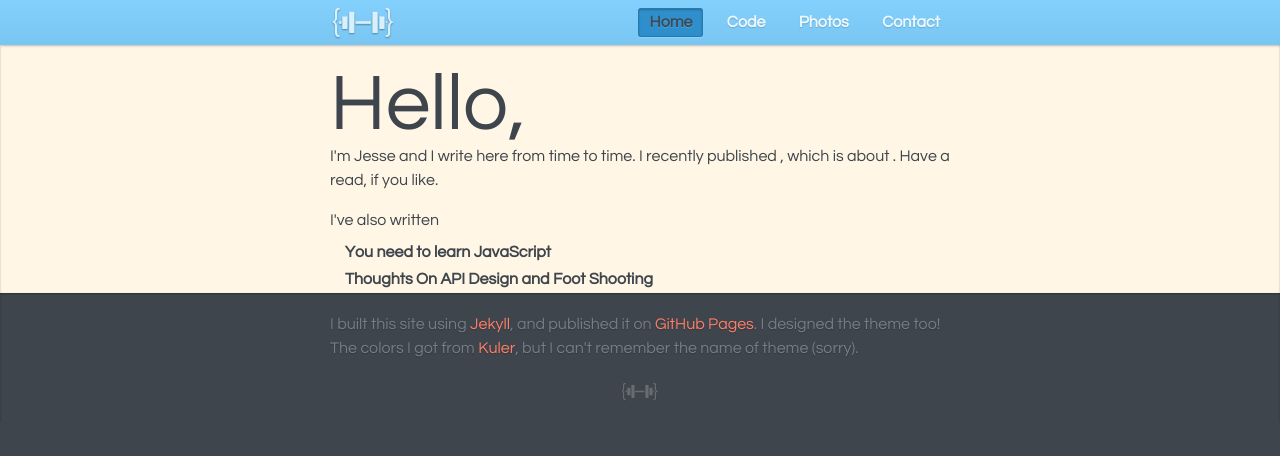
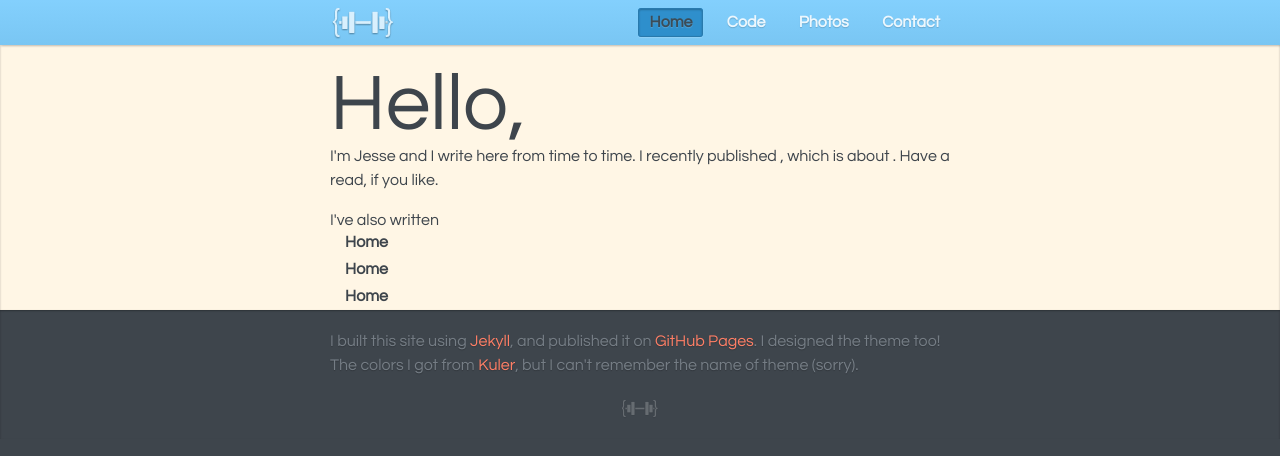
Before and after one commit to JesseWilliamson/jessewilliamson.github.com, a Jekyll site: the page built from index.html, in a window 1280 px wide. Shown: the top 456 px of the page. Built offline with Jekyll 4.4.1, drawn with Linux system fonts in a browser that asks for light colours.

Commit message:
something broke

```diff
--- a/_posts/2012-12-10-tdna-how-to-get-heard.md
+++ b/_posts/2012-12-10-tdna-how-to-get-heard.md
@@ -4,7 +4,7 @@
 synopsis: how a new dev can get their ideas heard
 ---
 
-# Things New Devs Ask: What Should We Learn: How To Get Heard
+# Things New Devs Ask: How To Get Heard
 >Wherein I swallow my pride and ask total n00b questions and expect you to answer them.
 
 ## A Little Background
--- a/index.html
+++ b/index.html
@@ -10,7 +10,7 @@
 	<h4>I've also written</h4>
 		<ul>
 			{% for post in site.posts offset:1 %}
-	  			<li><a class="recent-post" href="{{post.url}}">{{post.title}}</a></li>
+	  			<li><a class="recent-post" href="{{post.url}}">{{page.title}}</a></li>
 			{% endfor %}
 		</ul>
 </div>
```
